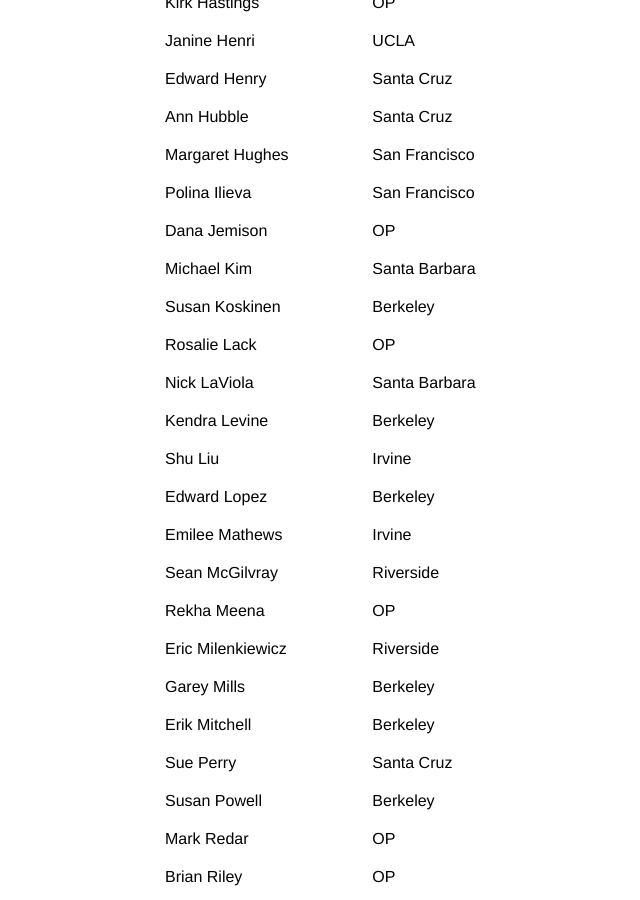
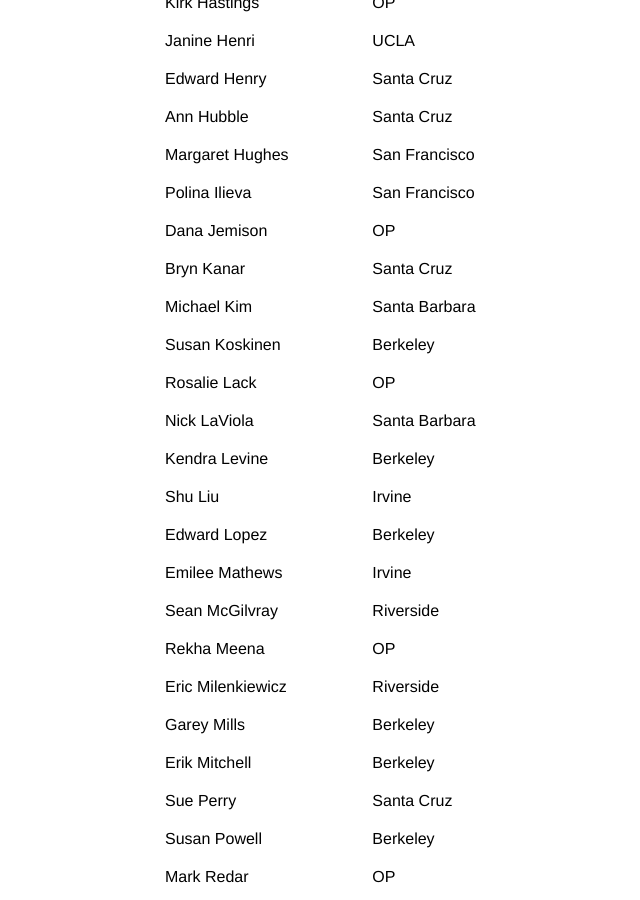
Before and after one commit to CDLUC3/UC-code-camp, a Jekyll site: the page built from attendees.md, in a window 1280 px wide and 900 px high, scrolled down 761 px. Shown: the whole window, without its empty margins (89-729 px from the left). Built offline with Jekyll 4.4.1, drawn with Linux system fonts in a browser that asks for light colours; Markdown is read by kramdown in place of the engine named in the settings.

Commit message:
adding bryn

```diff
--- a/attendees.md
+++ b/attendees.md
@@ -28,6 +28,7 @@
 <tr>	<td>	Margaret Hughes </td>	<td>	</td>	<td>	San Francisco	</td>	</tr>
 <tr>	<td>	Polina Ilieva	</td>	<td>	</td>	<td>	San Francisco	</td>	</tr>
 <tr>	<td>	Dana Jemison	</td>	<td>	</td>	<td>	OP	</td>	</tr>
+<tr>	<td>	Bryn Kanar	</td>	<td>	</td>	<td>	Santa Cruz	</td>	</tr>
 <tr>	<td>	Michael Kim	</td>	<td>	</td>	<td>	Santa Barbara	</td>	</tr>
 <tr>	<td>	Susan Koskinen	</td>	<td>	</td>	<td>	Berkeley	</td>	</tr>
 <tr>	<td>	Rosalie Lack	</td>	<td>	</td>	<td>	OP	</td>	</tr>
```
